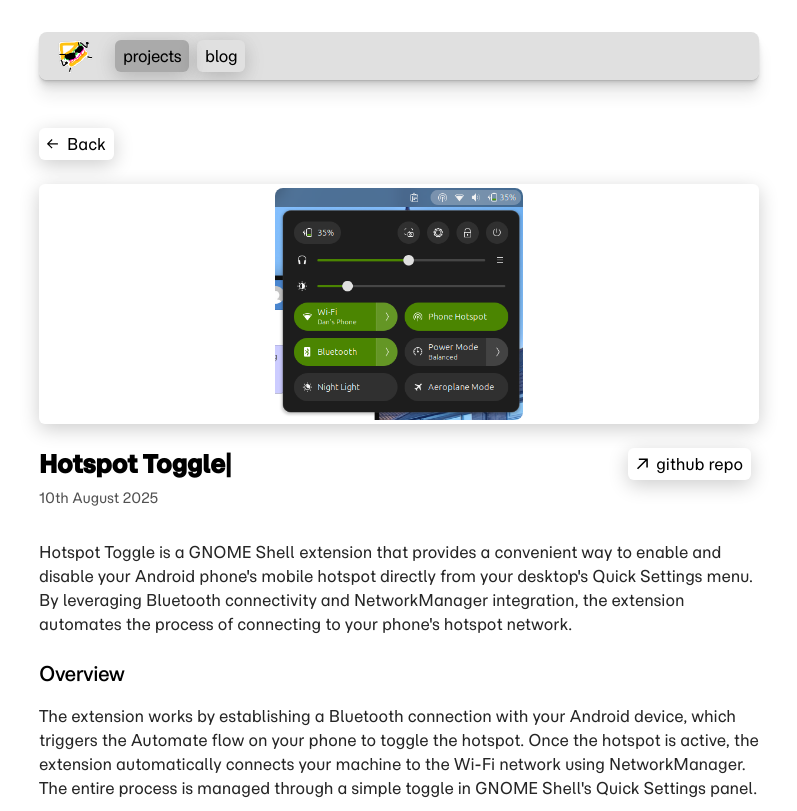
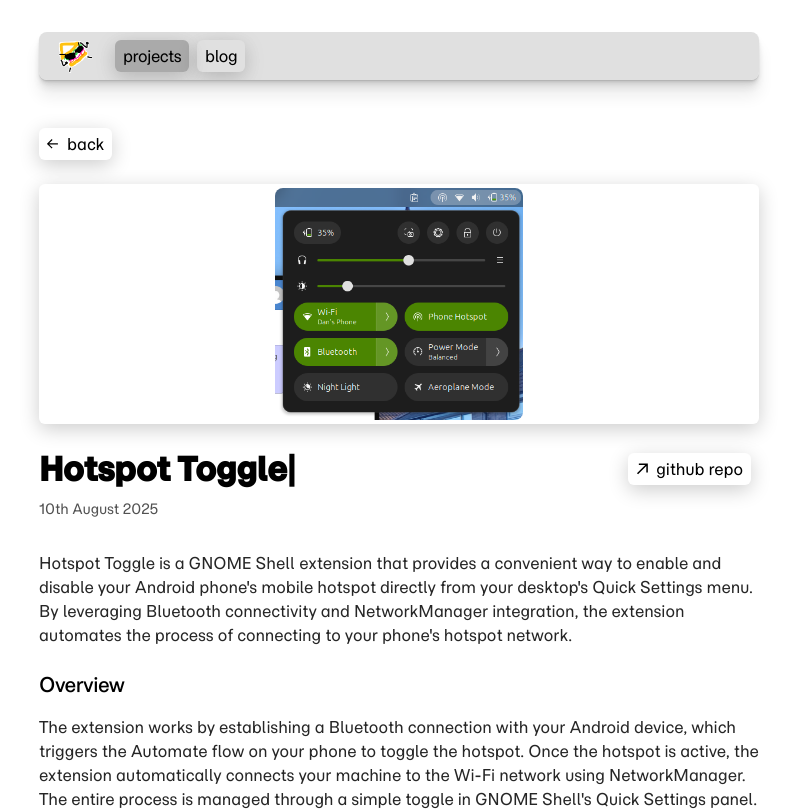
Before and after one commit to donnybeelo/donnybeelo.github.io, a Next.js app: page /projects/hotspot-toggle in a window 1280 px wide. Shown: the top 811 px of the page, without its empty margins (241-1038 px from the left). Built offline with nearby package versions, Linux system fonts and the light colour scheme.

Commit message:
Respect prefers-reduced-motion across UI, and fix lack of button clarity on tab navigation

```diff
--- a/app/animationLayer.tsx
+++ b/app/animationLayer.tsx
@@ -1,4 +1,11 @@
 "use client";
+
+// Small hook to respect prefers-reduced-motion
+export function usePrefersReducedMotion(): boolean {
+	if (typeof window === "undefined") return false;
+	const mediaQuery = window.matchMedia("(prefers-reduced-motion: reduce)");
+	return mediaQuery.matches;
+}
 
 import { usePathname } from "next/navigation";
 
--- a/app/components/backButton.tsx
+++ b/app/components/backButton.tsx
@@ -42,7 +42,7 @@ export const BackButton = () => {
 		<ShinyButton
 			className="!mb-6"
 			onClick={handleBack}
-			name="Back"
+			name="back"
 			icon={<BackArrowIcon />}
 		/>
 	);
--- a/app/components/imageContainer.tsx
+++ b/app/components/imageContainer.tsx
@@ -2,6 +2,7 @@
 
 import { useEffect, useRef, useState } from "react";
 import { ShinyButton } from "./shinyButton";
+import { usePrefersReducedMotion } from "../animationLayer";
 
 export function ImageContainer({
 	src,
@@ -13,6 +14,7 @@ export function ImageContainer({
 	const overlayRef = useRef<HTMLDivElement>(null);
 	const [isOpen, setIsOpen] = useState(false);
 	const hasPushedRef = useRef(false);
+	const prefersReducedMotion = usePrefersReducedMotion();
 
 	const closeModal = () => {
 		setIsOpen(false);
@@ -63,7 +65,7 @@ export function ImageContainer({
 			</ShinyButton>
 			<div
 				ref={overlayRef}
-				className={`fixed inset-0  flex items-center justify-center z-50 transition-opacity duration-300 ease-in-out ${isOpen ? "opacity-100" : "opacity-0"} ${!isOpen ? "pointer-events-none" : ""}`}
+				className={`fixed inset-0  flex items-center justify-center z-50 ${!prefersReducedMotion ? "transition-opacity duration-300 ease-in-out" : ""} ${isOpen ? "opacity-100" : "opacity-0"} ${!isOpen ? "pointer-events-none" : ""}`}
 				onClick={closeModal}
 				tabIndex={-1}
 				onKeyDown={(e) => {
@@ -75,7 +77,7 @@ export function ImageContainer({
 			>
 				<img
 					src={src}
-					className={`max-w-full max-h-full object-contain transition-transform duration-300 ease-in-out ${isOpen ? "scale-100" : "scale-95"}`}
+					className={`max-w-full max-h-full object-contain ${!prefersReducedMotion ? "transition-transform duration-300 ease-in-out" : ""} ${!prefersReducedMotion && isOpen ? "scale-100" : "scale-95"}`}
 					onClick={(e) => e.stopPropagation()}
 				/>
 			</div>
--- a/app/components/shinyButton.tsx
+++ b/app/components/shinyButton.tsx
@@ -4,6 +4,10 @@ import { Istok_Web } from "next/font/google";
 import Link from "next/link";
 import { usePathname } from "next/navigation";
 import { useEffect, useRef, useState } from "react";
+import { usePrefersReducedMotion } from "@/app/animationLayer";
+
+let lastTabDirection: "forward" | "backward" | "click" = "click";
+const prefersReducedMotion = usePrefersReducedMotion();
 
 function ArrowIcon() {
 	return (
@@ -55,6 +59,14 @@ export const ShinyButton = ({
 	function updateButtonVars(clientX: number, clientY: number) {
 		if (!buttonRef.current) return;
 		const { x, y } = buttonRef.current.getBoundingClientRect();
+		if (prefersReducedMotion) {
+			const rect = buttonRef.current.getBoundingClientRect();
+			const centerX = rect.width / 2;
+			const centerY = rect.height / 2;
+			buttonRef.current.style.setProperty("--x", String(centerX));
+			buttonRef.current.style.setProperty("--y", String(centerY));
+			return;
+		}
 		buttonRef.current.style.setProperty("--x", String(clientX - x));
 		buttonRef.current.style.setProperty("--y", String(clientY - y));
 	}
@@ -69,6 +81,7 @@ export const ShinyButton = ({
 	}
 
 	function mouseMoveEvent(e: MouseEvent): void {
+		lastTabDirection = "click";
 		updateButtonVars(e.clientX, e.clientY);
 		const button = buttonRef.current;
 		if (!button) return;
@@ -76,6 +89,7 @@ export const ShinyButton = ({
 	}
 
 	function touchMoveEvent(e: TouchEvent): void {
+		lastTabDirection = "click";
 		if (e.touches && e.touches.length > 0) {
 			const touch = e.touches[0];
 			updateButtonVars(touch.clientX, touch.clientY);
@@ -115,6 +129,44 @@ export const ShinyButton = ({
 		button.style.setProperty("--shine-width", `${getShineWidth()}px`);
 	}
 
+	async function handleFocus(): Promise<void> {
+		const button = buttonRef.current;
+		if (!button || lastTabDirection === "click") return;
+		const rect = button.getBoundingClientRect();
+		const centerX = rect.width / 2;
+		const centerY = rect.height / 2;
+
+		if (document.activeElement === button) {
+			button.style.setProperty("--x", String(centerX));
+			button.style.setProperty("--y", String(centerY));
+			button.style.setProperty("--shine-width", `${getShineWidth()}px`);
+		}
+	}
+
+	async function handleBlur(): Promise<void> {
+		const button = buttonRef.current;
+		if (!button) return;
+		if (lastTabDirection != "click") {
+			const rect = button.getBoundingClientRect();
+			const centerX = rect.width / 2;
+			const centerY = rect.height / 2;
+			button.style.setProperty("--y", String(centerY));
+
+			const offset = rect.width; // 25% of width to left/right
+			if (lastTabDirection === "forward") {
+				button.style.setProperty("--x", String(centerX + offset));
+			} else {
+				button.style.setProperty("--x", String(centerX - offset));
+			}
+		}
+	}
+
+	async function handleKeyDown(e: KeyboardEvent): Promise<void> {
+		if (e.key === "Tab") {
+			lastTabDirection = e.shiftKey ? "backward" : "forward";
+		}
+	}
+
 	useEffect(() => {
 		const button = buttonRef.current;
 		if (button) {
@@ -129,9 +181,11 @@ export const ShinyButton = ({
 			button.addEventListener("touchcancel", touchEndEvent);
 			button.addEventListener("mousedown", mouseDownEvent);
 			button.addEventListener("mouseup", mouseUpEvent);
-		}
-		return () => {
-			if (button) {
+			button.addEventListener("focus", handleFocus);
+			button.addEventListener("blur", handleBlur);
+			window.addEventListener("keydown", handleKeyDown);
+
+			return () => {
 				button.removeEventListener("mouseenter", mouseMoveEvent);
 				button.removeEventListener("mousemove", mouseMoveEvent);
 				button.removeEventListener("touchmove", touchMoveEvent);
@@ -140,8 +194,11 @@ export const ShinyButton = ({
 				button.removeEventListener("touchcancel", touchEndEvent);
 				button.removeEventListener("mousedown", mouseDownEvent);
 				button.removeEventListener("mouseup", mouseUpEvent);
-			}
-		};
+				button.removeEventListener("focus", handleFocus);
+				button.removeEventListener("blur", handleBlur);
+				window.removeEventListener("keydown", handleKeyDown);
+			};
+		}
 	}, []);
 
 	useEffect(() => {
--- a/app/components/typer.tsx
+++ b/app/components/typer.tsx
@@ -1,6 +1,7 @@
 "use client";
 
 import { useEffect, useRef, useState } from "react";
+import { usePrefersReducedMotion } from "@/app/animationLayer";
 
 const DEFAULT_CURSOR = "|";
 
@@ -15,19 +16,30 @@ export default function Typer({
 	cursorChar?: string;
 	speed?: number;
 }) {
+	const prefersReducedMotion = usePrefersReducedMotion();
+
 	const [output, setOutput] = useState("");
 	const outputRef = useRef("");
 	const [cursor, setCursor] = useState(cursorChar);
 	const [startBlinking, setStartBlinking] = useState(false);
 
-	// ms between characters
+	// If speed is 0, derive from length
 	if (speed === 0) {
 		speed = children.length / 1.5;
 	}
 	const msPerChar = (1 / speed) * 1000;
 
-	// Typing effect
+	// Typing effect (disabled when reduced motion is preferred)
 	useEffect(() => {
+		// If user prefers reduced motion, just show the full text immediately.
+		if (prefersReducedMotion) {
+			outputRef.current = children;
+			setOutput(children);
+			setCursor("");
+			setStartBlinking(false);
+			return;
+		}
+
 		outputRef.current = "";
 		setOutput("");
 		setStartBlinking(false);
@@ -46,49 +58,43 @@ export default function Typer({
 		}, msPerChar);
 
 		return () => clearInterval(interval);
-		// include msPerChar so changing speed resets the effect
-	}, [children, cursorChar, msPerChar]);
+	}, [children, cursorChar, msPerChar, prefersReducedMotion]);
 
-	// Cursor blinking after typing completes
+	// Cursor blinking after typing completes (disabled when reduced motion)
 	useEffect(() => {
-		if (!startBlinking) return;
+		if (!startBlinking || prefersReducedMotion) return;
 		const cursorInterval = setInterval(() => {
 			setCursor((prev) => (prev === cursorChar ? " " : cursorChar));
 		}, 500);
 		return () => clearInterval(cursorInterval);
-	}, [startBlinking, cursorChar]);
+	}, [startBlinking, cursorChar, prefersReducedMotion]);
+
+	// For assistive tech, we expose ONLY the final text, no animation
+	const finalAccessibleText = `${children}${cursorChar}`;
 
 	return (
-		<div
-			// wrapper must be relative so the visible overlay can be absolutely positioned.
-			style={{ position: "relative", display: "block" }}
-		>
+		<div style={{ position: "relative", display: "block" }}>
 			{/* Hidden (space-reserving) final text */}
+			<p
+				className={className}
+				style={{
+					visibility: "hidden", // hides visually but still takes up layout space
+					margin: 0,
+					whiteSpace: "pre-wrap",
+				}}
+			>
+				{finalAccessibleText}
+			</p>
+
+			{/* Visible typing overlay (purely visual, hidden from SRs) */}
 			<p
 				className={className}
 				aria-hidden="true"
 				style={{
-					visibility: "hidden", // hides visually but still takes up layout space
-					margin: 0,
-					whiteSpace: "pre-wrap", // preserve whitespace while allowing wrapping
-				}}
-			>
-				{children}
-				{cursorChar}
-			</p>
-
-			{/* Visible typing overlay */}
-			<p
-				className={className}
-				aria-live="polite"
-				aria-atomic="true"
-				style={{
 					position: "absolute",
-					inset: 0, // top:0; right:0; bottom:0; left:0;
+					inset: 0,
 					margin: 0,
 					whiteSpace: "pre-wrap",
-					// ensure the visible layer sits on top of the hidden one
-					pointerEvents: "none",
 				}}
 			>
 				{output}
--- a/app/global.css
+++ b/app/global.css
@@ -48,7 +48,9 @@ html {
 }
 
 .animation-layer {
+	@media (prefers-reduced-motion: no-preference) {
 		animation: fade-in 0.2s ease-in-out;
+	}
 }
 
 @keyframes fade-in {
@@ -176,6 +178,7 @@ table {
 	text-wrap: balance;
 	font-family: var(--font-momo-display);
 	letter-spacing: normal;
+	font-size: 2rem;
 }
 
 .shinyButton {
@@ -187,7 +190,8 @@ table {
 	box-shadow: 0 5px 20px hsl(0deg 0% 0% / 0.2);
 }
 
-.shinyButton.touch-active {
+.shinyButton.touch-active,
+.shinyButton:focus-visible {
 	background-color: var(--shine-background);
 }
 
@@ -206,6 +210,10 @@ table {
 	height: var(--shine-width);
 	background: radial-gradient(var(--button-shine), transparent 65%);
 	opacity: 0;
+}
+
+.shinyButton::after {
+	@media (prefers-reduced-motion: no-preference) {
 		transition:
 			opacity 0.2s,
 			width 50ms,
@@ -213,14 +221,15 @@ table {
 			top 50ms,
 			left 50ms;
 	}
+}
 
 .shinyButton.home-button {
 	mask: url("/favicon.png");
-	mask-size: 40px 40px;
+	mask-size: contain;
 	mask-repeat: no-repeat;
-	background: var(--button-active);
 	padding: 0;
 	margin: 4px 8px;
+	background: none !important;
 }
 
 .shinyButton.home-button::after {
@@ -237,7 +246,8 @@ table {
 }
 
 .shinyButton.touch-active::after,
-.shinyButton.touch-going::after {
+.shinyButton.touch-going::after,
+.shinyButton:focus-visible::after {
 	opacity: 0.4;
 }
 
--- a/app/layout.tsx
+++ b/app/layout.tsx
@@ -11,7 +11,7 @@ export const metadata: Metadata = {
 	metadataBase: new URL(baseUrl),
 	title: {
 		default: "Daniel Elia",
-		template: "%s | Daniel Elia",
+		template: "%s - Daniel Elia",
 	},
 	description: "This is my portfolio.",
 	icons: {
```
Lines whose indentation alone changed are shown as unchanged.
